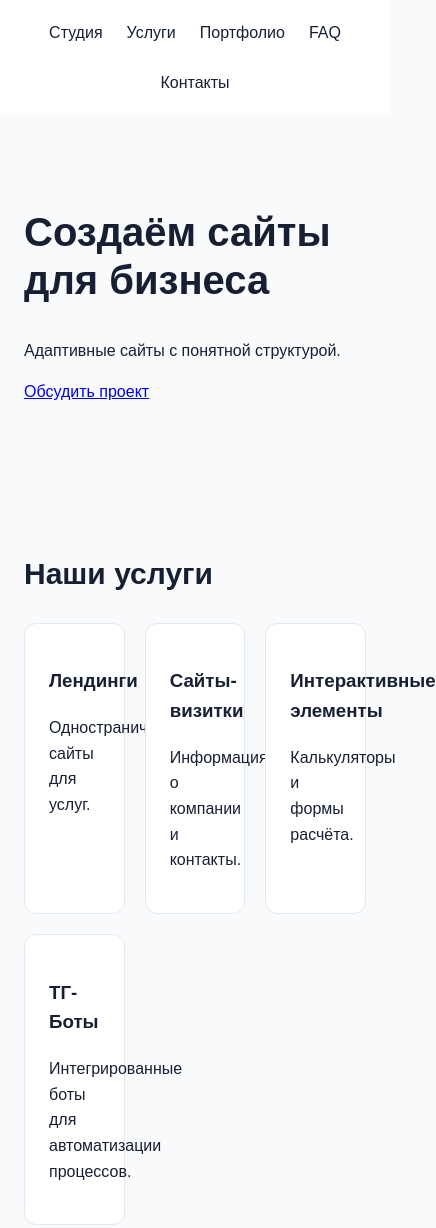
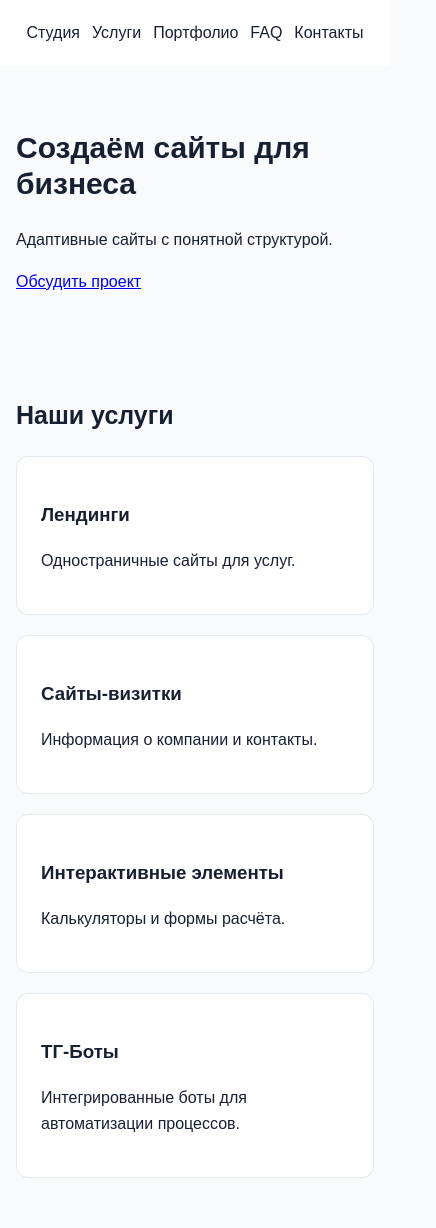
Before and after one commit to Contessions/ALT.WEB, a plain HTML site: page index.html in a window 390 px wide. Shown: the top 1228 px of the page, 436 px wide, since content can reach past the window. Drawn offline with Linux system fonts and the light colour scheme.

Commit message:
Add project docs and homepage layout

```diff
--- a/style.css
+++ b/style.css
@@ -46,7 +46,7 @@ h2 {
 
 .services-grid {
   display: grid;
-  grid-template-columns: repeat(3, minmax(0, 1fr));
+  grid-template-columns: repeat(2, minmax(0, 1fr));
   gap: 20px;
 }
 
@@ -70,3 +70,35 @@ summary:focus-visible {
   outline: 3px solid #2563eb;
   outline-offset: 3px;
 }
+
+@media (max-width: 800px) {
+  .services-grid {
+    grid-template-columns: 1fr;
+  }
+
+  section {
+    padding: 40px 16px;
+  }
+
+  h1 {
+    font-size: 30px;
+  }
+
+  h2 {
+    font-size: 25px;
+  }
+
+  nav {
+    gap: 12px;
+  }
+}
+
+@media (max-width: 360px) {
+  h1 {
+    font-size: 26px;
+  }
+
+  .service-card {
+    padding: 16px;
+  }
+}
```
Also changed, not shown: index.html (+0 -1 lines).
